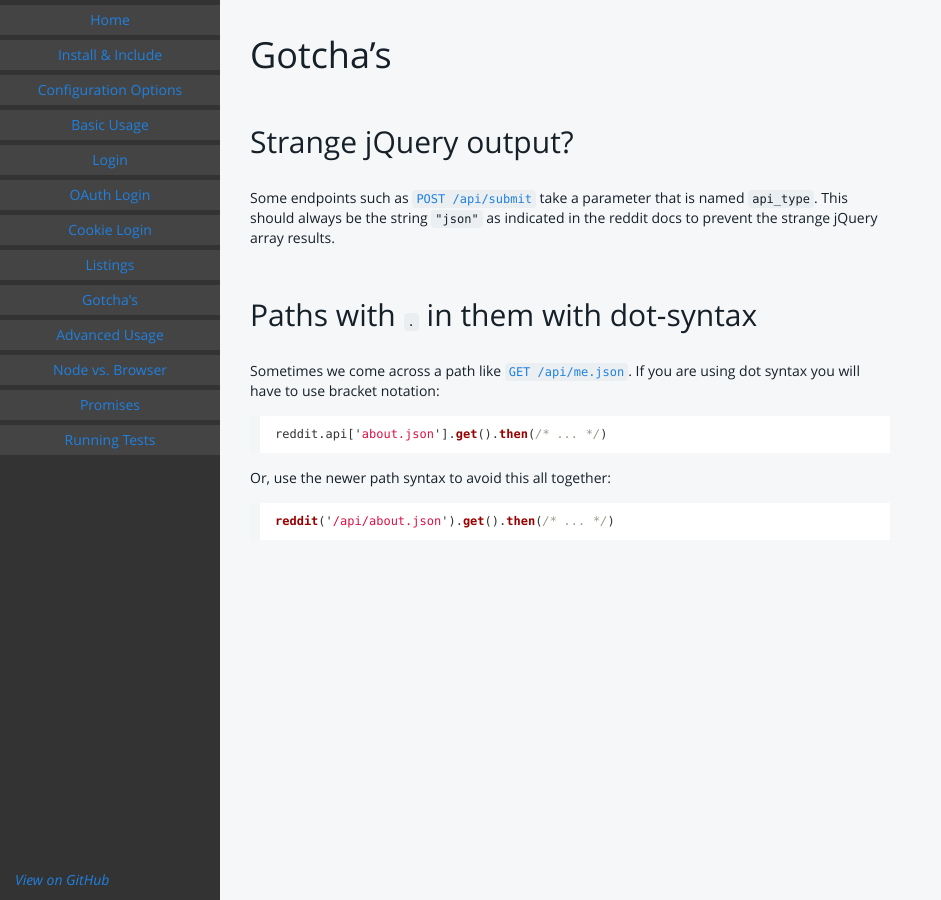
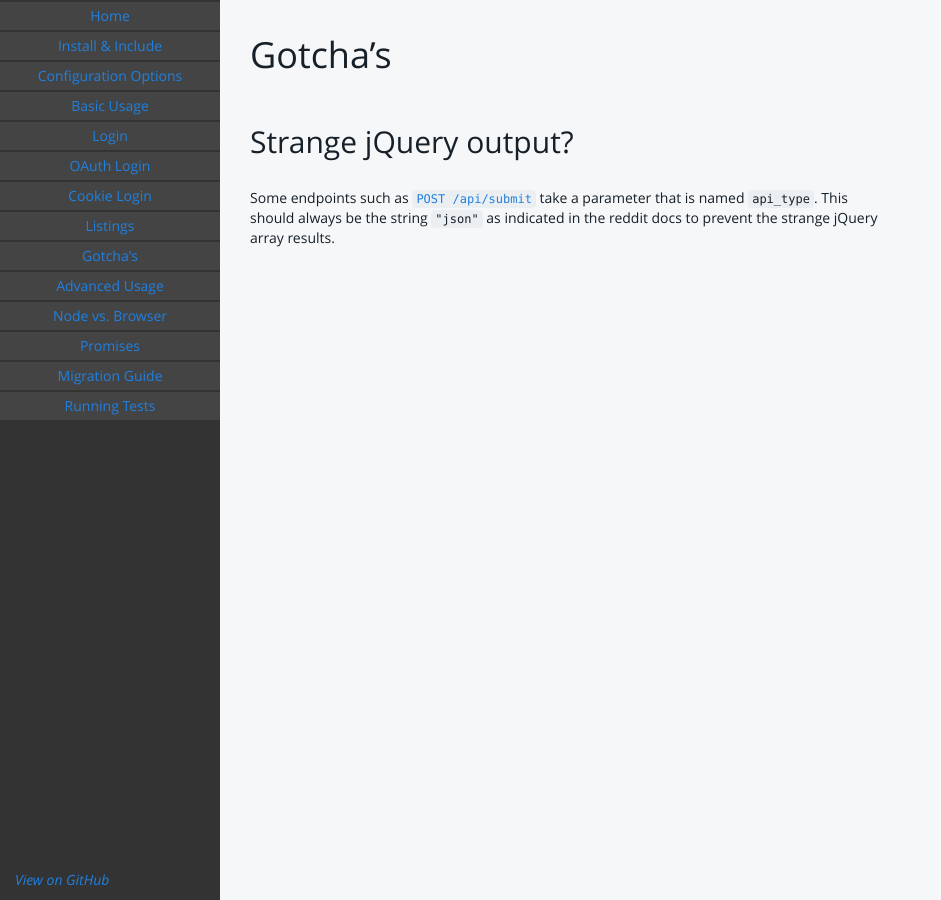
Before and after one commit to terryma/snoocore, a Jekyll site: the page built from gotchas.md, in a window 1280 px wide. Shown: the whole page, without its empty margins (0-941 px from the left). Built offline with Jekyll 4.4.1, drawn with Linux system fonts in a browser that asks for light colours; Markdown is read by kramdown in place of the engine named in the settings.

Commit message:
update documentation for 2.0.0 release

````diff
--- a/_layouts/default.html
+++ b/_layouts/default.html
@@ -53,6 +53,9 @@
       <a class="itemInSidebar" href="promises.html">
 	Promises</a>
 
+      <a class="itemInSidebar" herf="migration.html">
+	Migration Guide</a>
+
       <a class="itemInSidebar" href="tests.html">
 	Running Tests</a>
 
--- a/css/main.css
+++ b/css/main.css
@@ -18,8 +18,8 @@ body {
 
 .itemInSidebar {
   width: 100%;
-  margin: 5px 0;
-  padding: 5px 0;
+  margin: 2px 0;
+  padding: 4px 0;
   background-color: #444;
   display: block;
   text-align: center;
--- a/gotchas.md
+++ b/gotchas.md
@@ -8,17 +8,3 @@ layout: default
 ## Strange jQuery output?
 
 Some endpoints such as [`POST /api/submit`](http://www.reddit.com/dev/api#POST_api_submit) take a parameter that is named `api_type`. This should always be the string `"json"` as indicated in the reddit docs to prevent the strange jQuery array results.
-
-## Paths with `.` in them with dot-syntax
-
-Sometimes we come across a path like [`GET /api/me.json`](http://www.reddit.com/dev/api#GET_api_me.json). If you are using dot syntax you will have to use bracket notation:
-
-```javascript
-reddit.api['about.json'].get().then(/* ... */)
-```
-
-Or, use the newer path syntax to avoid this all together:
-
-```javascript
-reddit('/api/about.json').get().then(/* ... */)
-```
````
Also changed, not shown: basicUsage.md (+9 -0 lines), migration.md (added, +24 -0 lines). Lines whose indentation alone changed are shown as unchanged.
